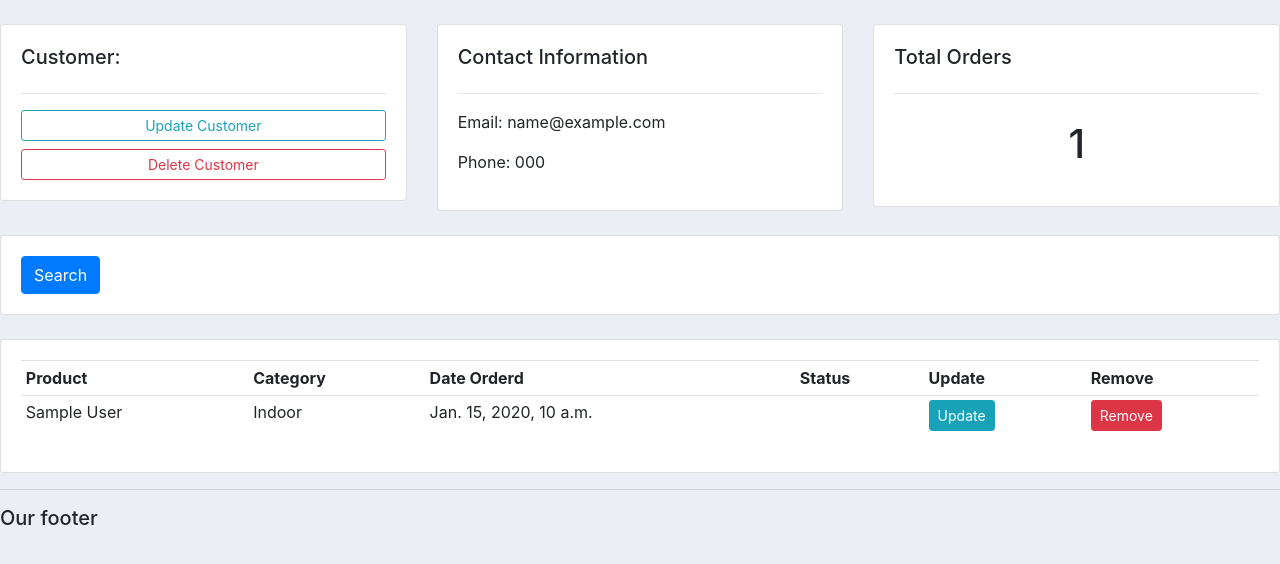
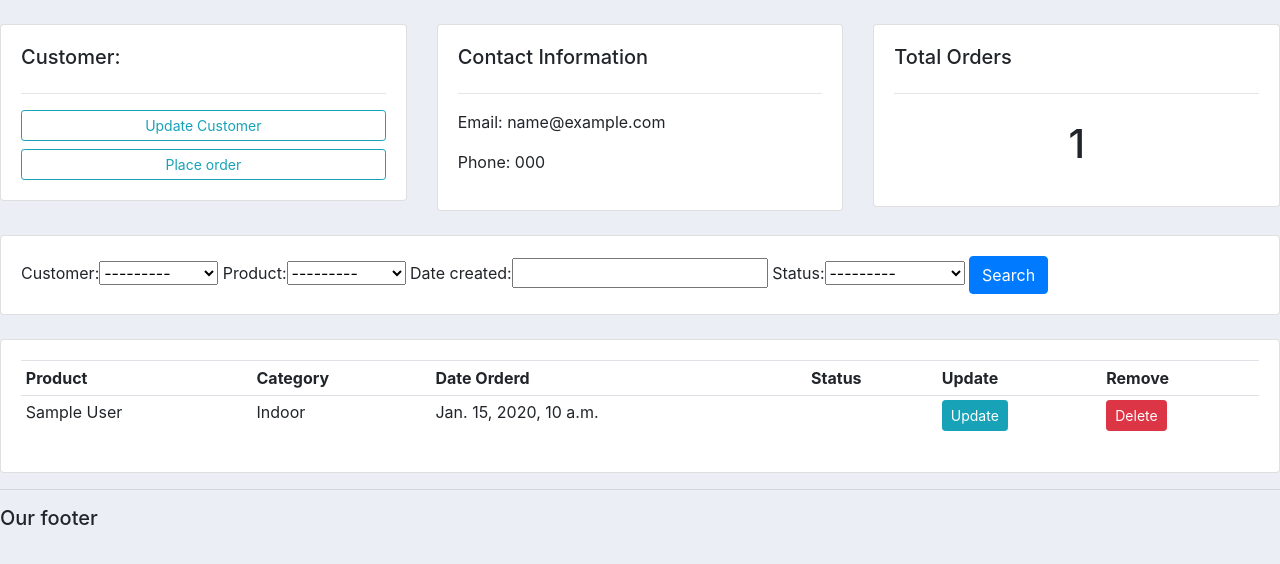
Before and after one commit to MarekP92/Simple-CRM, a Django app: page /customer/1/ in a window 1280 px wide. Shown: the part 56-620 px from the top of the page. Run offline with Django 3.2, Linux system fonts and the light colour scheme; tables that the repository leaves empty hold one stand-in row (values such as "Sample post"); some libraries are stand-ins or nearby versions.

Commit message:
Added filtering, create orders pages

```diff
--- /dev/null
+++ b/accounts/filters.py
@@ -0,0 +1,8 @@
+import django_filters
+from .models import *
+
+
+class OrderFilter(django_filters.FilterSet):
+    class Meta:
+        model = Order
+        fields = '__all__'
--- a/accounts/models.py
+++ b/accounts/models.py
@@ -46,4 +46,4 @@ class Order(models.Model):
     status = models.CharField(max_length=100, null=True, choices=STATUS)
 
     def __str__(self):
-        return self.status
+        return self.product.name
--- a/accounts/templates/accounts/customer.html
+++ b/accounts/templates/accounts/customer.html
@@ -10,7 +10,8 @@
 			<h5>Customer:</h5>
 			<hr>
 			<a class="btn btn-outline-info  btn-sm btn-block" href="">Update Customer</a>
-			<a class="btn btn-outline-danger  btn-sm btn-block" href="">Delete Customer</a>
+			<a class="btn btn-outline-info  btn-sm btn-block" href="{% url 'create_order' customer.id %}"
+			>Place order</a>
 
 		</div>
 	</div>
@@ -39,7 +40,7 @@
 	<div class="col">
 		<div class="card card-body">
 			<form method="get">
-
+				{{myFilter.form}}
 		    <button class="btn btn-primary" type="submit">Search</button>
 		  </form>
 		</div>
@@ -66,8 +67,10 @@
 						<td>{{order.product.category}}</td>
 						<td>{{order.product.date_created}}</td>
 						<td>{{order.product.status}}</td>
-						<td><a class="btn btn-sm btn-info" href="">Update</a></td>
-						<td><a class="btn btn-sm btn-danger" href="">Remove</a> </td>
+						<td><a class="btn btn-sm btn-info" href="{% url 'update_order' order.id %}"
+						>Update</a></td>
+						<td><a class="btn btn-sm btn-danger" href="{% url 'delete_order' order.id %}"
+						>Delete</a></td>
 					</tr>
 				{% endfor %}
 			</table>
--- a/accounts/urls.py
+++ b/accounts/urls.py
@@ -5,5 +5,7 @@ urlpatterns = [
     path('', views.home, name="home"),
     path('products/', views.products, name="products"),
     path('customer/<str:pk_test>/', views.customer, name="customer"),
-    path('create_order/', views.create_order, name="create_order")
+    path('create_order/<str:pk>/', views.create_order, name="create_order"),
+    path('update_order/<str:pk>/', views.update_order, name="update_order"),
+    path('delete_order/<str:pk>/', views.delete_order, name="delete_order"),
 ]
--- a/accounts/views.py
+++ b/accounts/views.py
@@ -1,8 +1,9 @@
 from django.shortcuts import render, redirect
 from django.http import HttpResponse
+from django.forms import inlineformset_factory
 from .models import *
 from .forms import OrderForm
-
+from .filters import OrderFilter
 
 def home(request):
     orders = Order.objects.all()
@@ -27,15 +28,37 @@ def customer(request, pk_test):
     customer = Customer.objects.get(id=pk_test)
     orders = customer.order_set.all()
     order_count = orders.count()
-    context = {'customer': customer, 'orders': orders, 'order_count': order_count}
+    myFilter = OrderFilter(request.GET, queryset=orders)
+    orders = myFilter.qs
+    context = {'customer': customer, 'orders': orders, 'order_count': order_count,
+               'myFilter': myFilter}
     return render(request, 'accounts/customer.html', context)
 
 
-def create_order(request):
-    form = OrderForm()
+def create_order(request, pk):
+    OrderFormSet = inlineformset_factory(Customer, Order, fields=('product', 'status'), extra=10)
+    customer = Customer.objects.get(id=pk)
+    formset = OrderFormSet(queryset=Order.objects.none(), instance=customer)
+    # form = OrderForm(initial={'customer': customer})
     if request.method == 'POST':
         # print('Printing POST: ', request.POST)
-        form = OrderForm(request.POST)
+        # form = OrderForm(request.POST)
+        formset = OrderFormSet(request.POST, instance=customer)
+        if formset.is_valid():
+            formset.save()
+            return redirect('/')
+
+    context = {'formset': formset}
+    return render(request, 'accounts/order_form.html', context)
+
+
+def update_order(request, pk):
+    order = Order.objects.get(id=pk)
+    form = OrderForm(instance=order)
+
+    if request.method == 'POST':
+        # print('Printing POST: ', request.POST)
+        form = OrderForm(request.POST, instance=order)
         if form.is_valid():
             form.save()
             return redirect('/')
@@ -44,7 +67,10 @@ def create_order(request):
     return render(request, 'accounts/order_form.html', context)
 
 
-def update_order(request):
-    form = OrderForm()
-    context = {'form': form}
-    return render(request, 'accounts/order_form.html', context)
+def delete_order(request, pk):
+    order = Order.objects.get(id=pk)
+    if request.method == 'POST':
+        order.delete()
+        return redirect('/')
+    context = {'item': order}
+    return render(request, 'accounts/delete.html', context)
--- a/crm/settings.py
+++ b/crm/settings.py
@@ -38,6 +38,7 @@ INSTALLED_APPS = [
     'django.contrib.messages',
     'django.contrib.staticfiles',
     'accounts',
+    'django_filters',
 ]
 
 MIDDLEWARE = [
```
Also changed, not shown: accounts/templates/accounts/dashboard.html (+6 -5 lines), accounts/templates/accounts/delete.html (added, +23 -0 lines), accounts/templates/accounts/order_form.html (+16 -6 lines).
